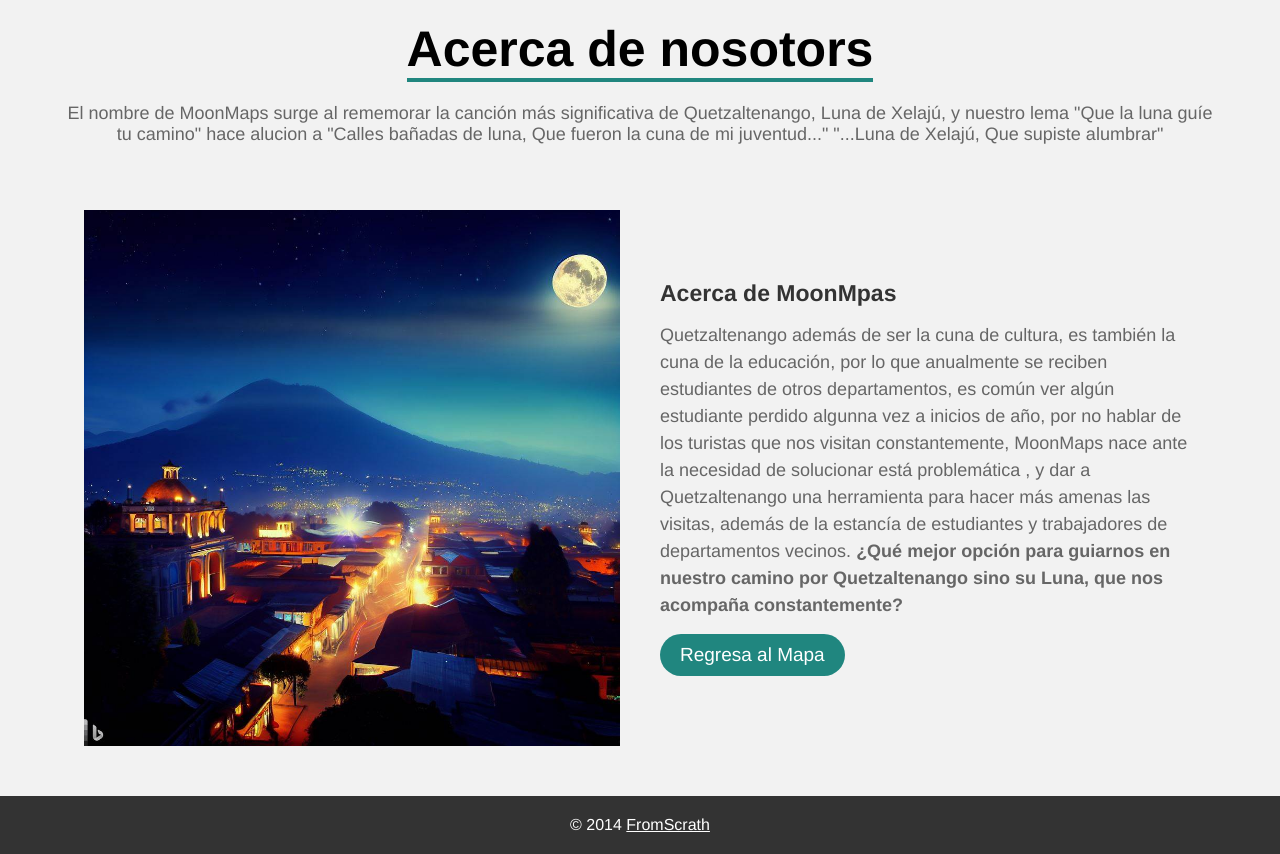
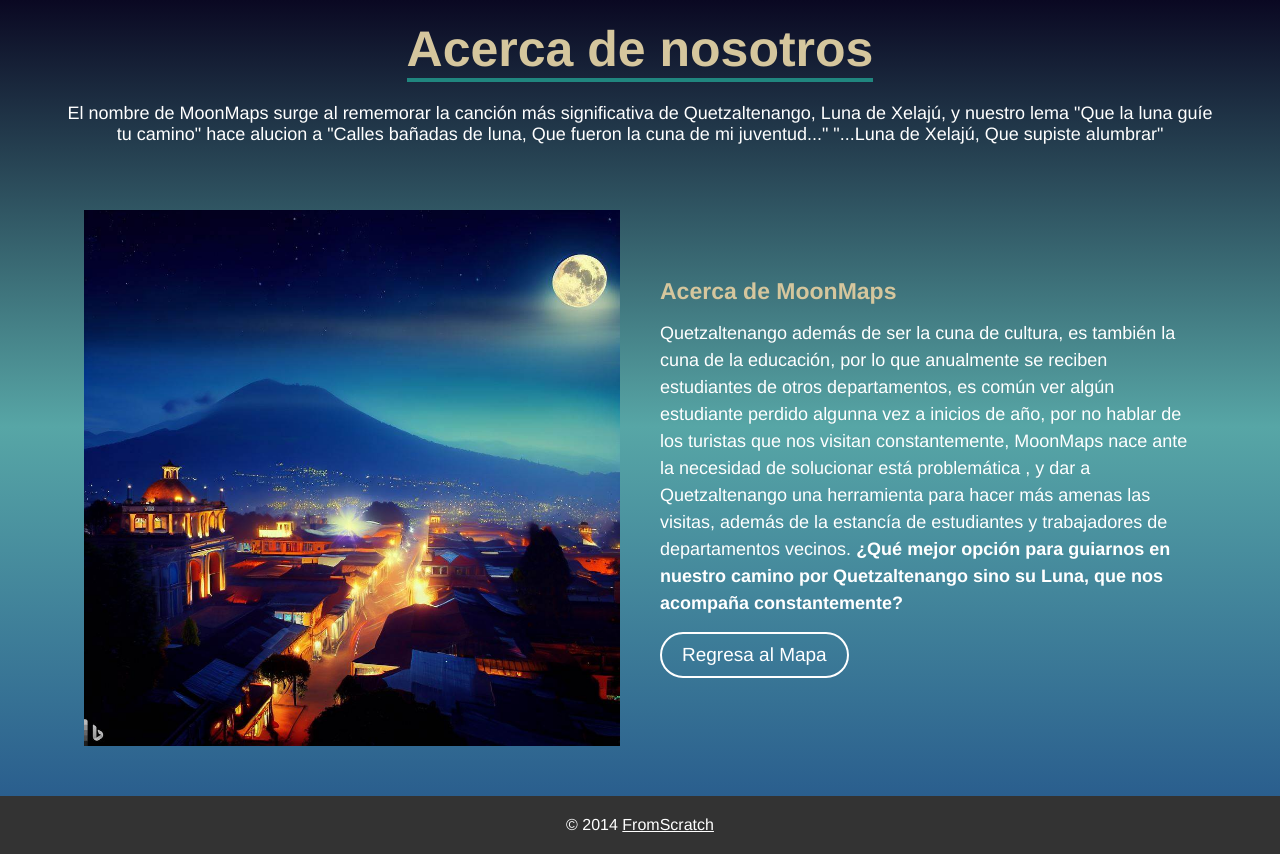
Before and after one commit to bedhsk/from_scratch_hackfest, a plain HTML site: page aboutUs.html in a window 1280 px wide. Drawn offline with Linux system fonts and the light colour scheme; a web font is replaced by a local one.

Commit message:
Correcciones finales
ortografía, colores, botones, background, ícono.

```diff
--- a/aboutUs.css
+++ b/aboutUs.css
@@ -6,7 +6,8 @@
 }
 
 body{
-    background-color: #f2f2f2;
+
+    background: linear-gradient(to bottom, #0a0822, #57a6a6, #23538a);
 }
 
 .heading{
@@ -21,7 +22,7 @@
 
 .heading h1{
     font-size: 50px;
-    color: #000;
+    color: #d5c69d;
     margin-bottom: 25px;
     position: relative;
 }
@@ -39,7 +40,7 @@
 
 .heading p{
     font-size: 18px;
-    color: #666;
+    color: #fff;
     margin-bottom: 35px;
 }
 
@@ -80,29 +81,30 @@
     font-size: 23px;
     margin-bottom: 15px;
 
-    color: #333;
+    color: #d5c69d;
 }
 
 .about-content p{
     font-size: 18px;
     line-height: 1.5;
-    color: #666;
+    color: #fff;
 }
 
 .about-content .read-more{
     display: inline-block;
     padding: 10px 20px;
-    background-color: #20867f;
+    border:2px solid;
     color: #fff;
     font-size: 19px;
     text-decoration: none;
     border-radius: 25px;
     margin-top: 15px;
-    transition: 0.3s ease;
+
 }
 
-.about-content .read-more :hover{
-    background-color: #3e8e41;
+.about-content .read-more:hover{
+    color: #052c33;
+    background-color: #fff;
 }
  @media screen and (max-width: 768px){
     .heading{
--- a/aboutUs.html
+++ b/aboutUs.html
@@ -9,7 +9,7 @@
 </head>
 <body>
     <div class="heading">
-        <h1>Acerca de nosotors</h1>
+        <h1>Acerca de nosotros</h1>
         <p>El nombre de MoonMaps surge al rememorar la canción más significativa de Quetzaltenango, Luna de Xelajú, y nuestro lema "Que la luna guíe tu camino" hace alucion a
 
             "Calles bañadas de luna,
@@ -25,7 +25,7 @@
                 <img src="images/luna3.jpeg" alt="mapa ParqueCentral">
             </div>
             <div class="about-content">
-                <h2>Acerca de MoonMpas</h2>
+                <h2>Acerca de MoonMaps</h2>
                 <p>Quetzaltenango además de ser la cuna de cultura, es también la cuna de la educación,
                      por lo que anualmente se reciben estudiantes de otros departamentos, es común ver
                      algún estudiante perdido algunna vez a inicios de año, por no hablar de los turistas que nos visitan
@@ -39,7 +39,7 @@
         </section>
     </div>
     <footer id="main-footer">
-		<p>&copy; 2014 <a href="http://franciscoamk.com">FromScrath</a></p>
+		<p>&copy; 2014 <a href="http://franciscoamk.com">FromScratch</a></p>
 	</footer> <!-- / #main-footer -->
 </body>
 </html>
```
Also changed, not shown: index.html (+6 -1 lines), images/favicon.ico (added).
